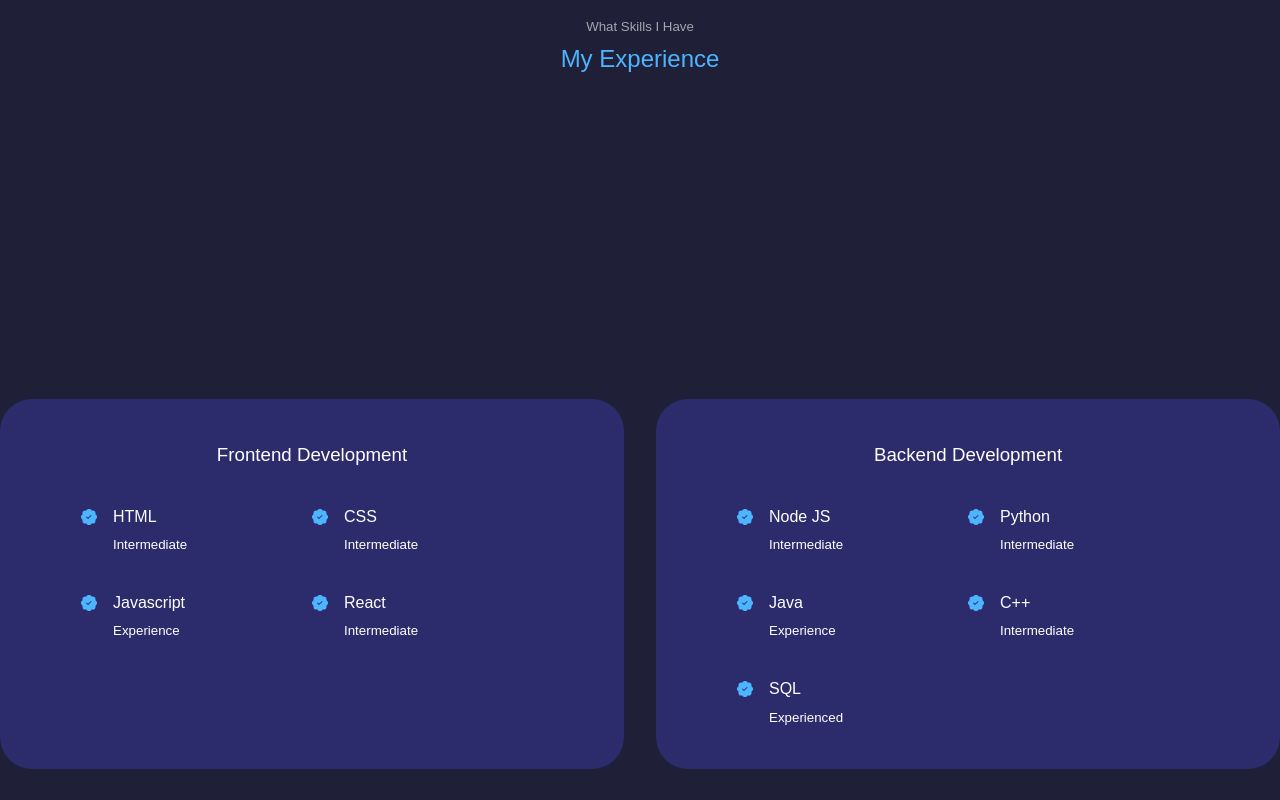
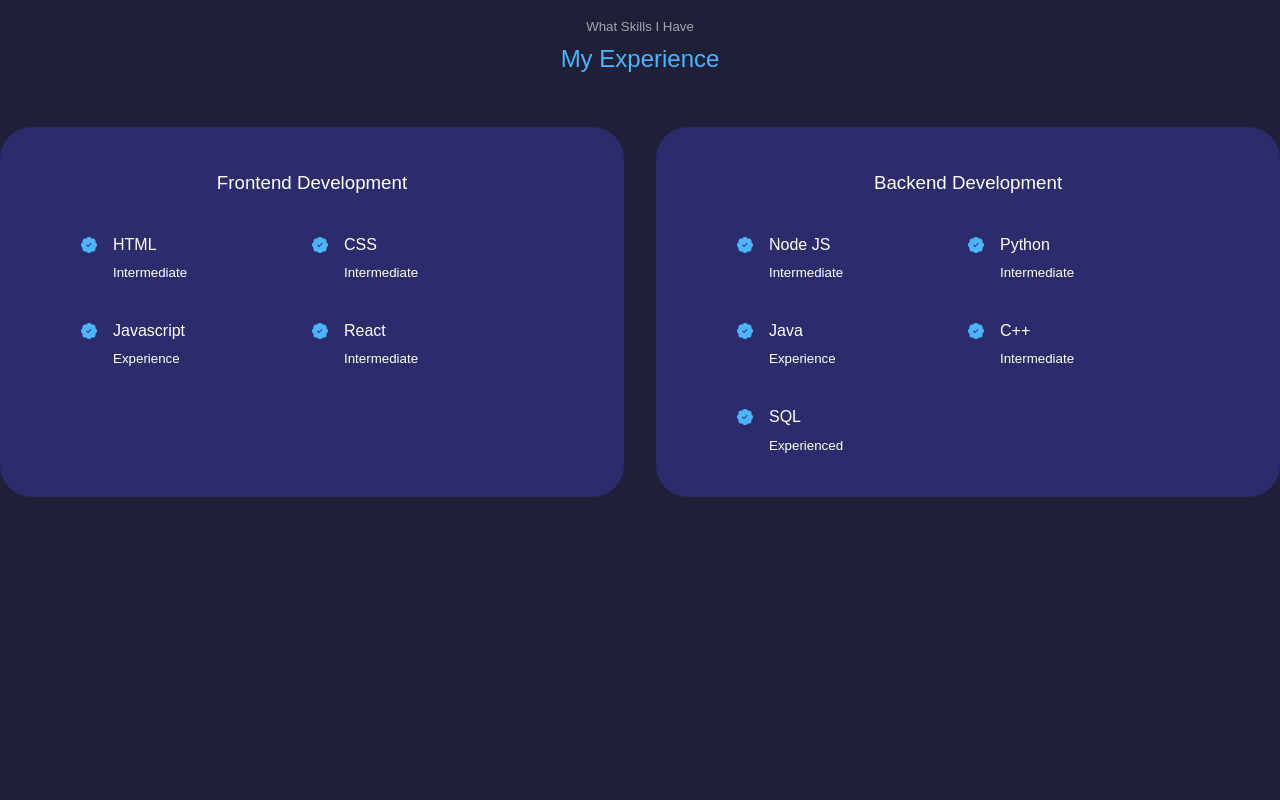
Before and after one commit to liu-samuel/personal-website, a React (Create React App) app: page / in a window 1280 px wide. Shown: the part 1840-2640 px from the top of the page. Built offline with nearby package versions, Linux system fonts and the light colour scheme; the HTML template or start-up script is replaced by a standard one.

Commit message:
change it

```diff
--- a/package.json
+++ b/package.json
@@ -1,12 +1,13 @@
 {
   "name": "personal-website",
-  "homepage": "http://samuelliu.com",
+  "homepage": "https://www.samuelliu.ca",
   "version": "0.1.0",
   "private": true,
   "dependencies": {
     "@testing-library/jest-dom": "^5.16.4",
     "@testing-library/react": "^13.3.0",
     "@testing-library/user-event": "^13.5.0",
+    "gh-pages": "^4.0.0",
     "react": "^18.2.0",
     "react-dom": "^18.2.0",
     "react-icons": "^4.4.0",
@@ -15,6 +16,8 @@
   },
   "scripts": {
     "start": "react-scripts start",
+    "predeploy": "npm run build",
+    "deploy": "gh-pages -d build",
     "build": "react-scripts build",
     "test": "react-scripts test",
     "eject": "react-scripts eject"
--- a/src/components/experience/experience.css
+++ b/src/components/experience/experience.css
@@ -2,8 +2,6 @@
     display: grid;
     grid-template-columns: 1fr 1fr;
     gap: 2rem;
-    /* delete this after fixed */
-    margin-top: 20rem;
 }
 
 .experience_container > div {
```
Also changed, not shown: 1 other file (tests, documents, lock files or other folders).
